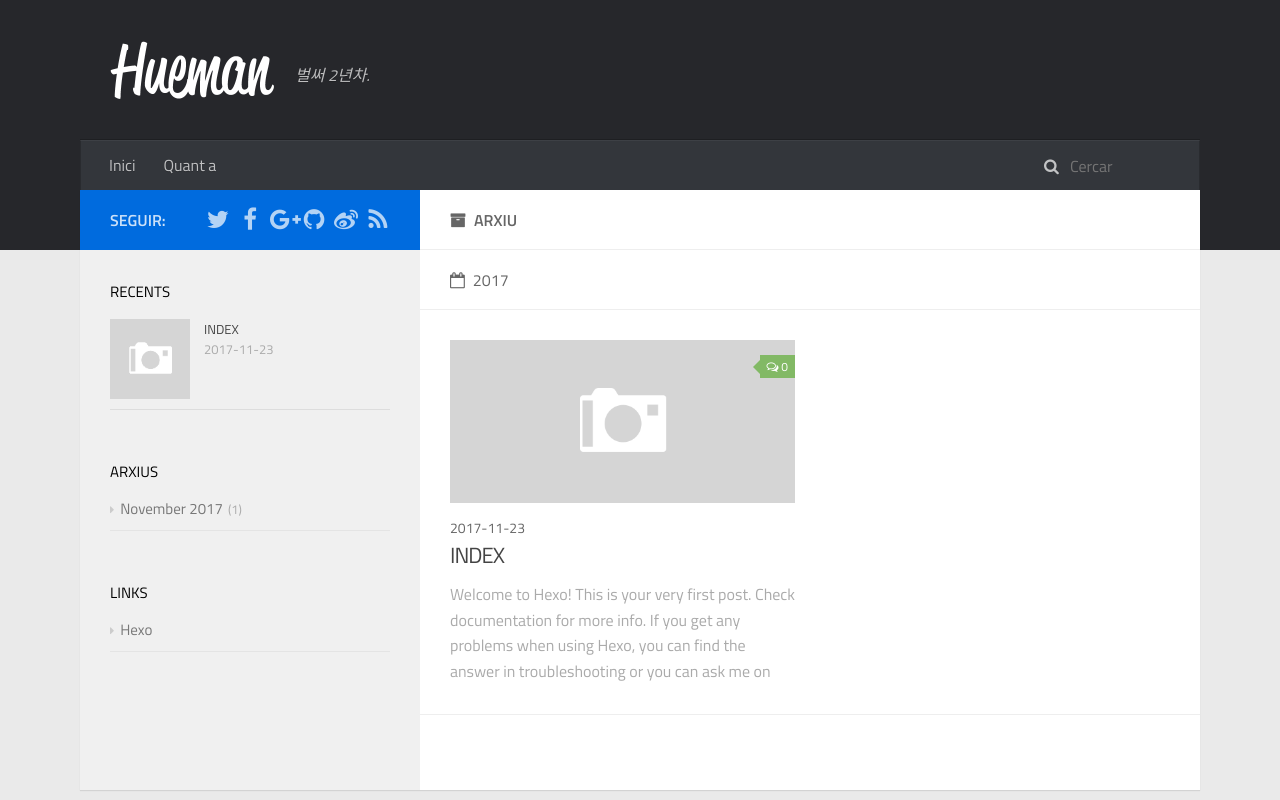
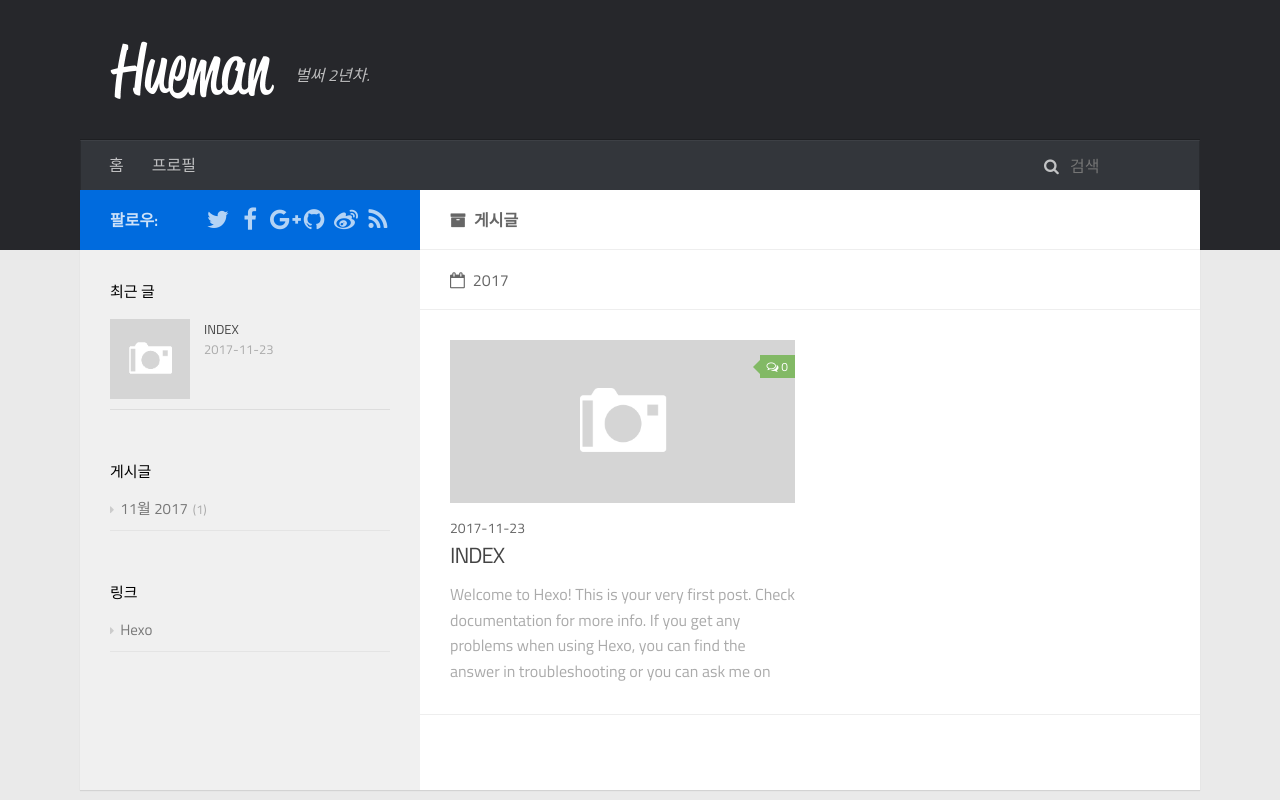
Before and after one commit to jjunyeok/jjunyeok.github.io, a plain HTML site: page archives/index.html in a window 1280 px wide. Shown: the top 800 px of the page. Drawn offline with Linux system fonts and the light colour scheme.

Commit message:
Site updated: 2017-11-24 18:22:30

```diff
--- a/archives/index.html
+++ b/archives/index.html
@@ -3,7 +3,7 @@
 <head>
     <meta charset="utf-8">
 
-    <title>Arxiu | 멍청이도 개발 할 수있다.</title>
+    <title>게시글 | 멍청이도 개발 할 수있다.</title>
 
     <meta name="viewport" content="width=device-width, initial-scale=1, maximum-scale=1">
 
@@ -11,6 +11,7 @@
 <meta property="og:title" content="멍청이도 개발 할 수있다.">
 <meta property="og:url" content="http://yoursite.com/archives/index.html">
 <meta property="og:site_name" content="멍청이도 개발 할 수있다.">
+<meta property="og:locale" content="ko">
 <meta name="twitter:card" content="summary">
 <meta name="twitter:title" content="멍청이도 개발 할 수있다.">
 
@@ -63,13 +64,13 @@
                         <ul id="main-nav">
 
                                 <li class="main-nav-list-item" >
-                                    <a class="main-nav-list-link" href="/">Inici</a>
+                                    <a class="main-nav-list-link" href="/">홈</a>
                                 </li>
 
 
 
                                 <li class="main-nav-list-item" >
-                                    <a class="main-nav-list-link" href="https://about.me/junhyeok">Quant a</a>
+                                    <a class="main-nav-list-link" href="https://about.me/junhyeok">프로필</a>
                                 </li>
 
                         </ul>
@@ -77,7 +78,7 @@
                             <div id="search-form-wrap">
 
     <form class="search-form">
-        <input type="text" class="ins-search-input search-form-input" placeholder="Cercar" />
+        <input type="text" class="ins-search-input search-form-input" placeholder="검색" />
         <button type="submit" class="search-form-submit"></button>
     </form>
     <div class="ins-search">
@@ -96,10 +97,10 @@
 (function (window) {
     var INSIGHT_CONFIG = {
         TRANSLATION: {
-            POSTS: 'Posts',
+            POSTS: '포스트',
             PAGES: 'Pages',
-            CATEGORIES: 'categories',
-            TAGS: 'etiquetes',
+            CATEGORIES: '카테고리',
+            TAGS: '태그',
             UNTITLED: '(Untitled)',
         },
         ROOT_URL: '/',
@@ -125,7 +126,7 @@
                         <div class="main-body-header">
     <h1 class="header">
 
-    <i class="icon fa fa-archive"></i>Arxiu
+    <i class="icon fa fa-archive"></i>게시글
     </h1>
 </div>
                         <div class="main-body-content">
@@ -200,7 +201,7 @@
                     <aside id="sidebar">
     <a class="sidebar-toggle" title="Expand Sidebar"><i class="toggle icon"></i></a>
     <div class="sidebar-top">
-        <p>seguir:</p>
+        <p>팔로우:</p>
         <ul class="social-links">
 
 
@@ -259,7 +260,7 @@
 
 
     <div class="widget-wrap">
-        <h3 class="widget-title">recents</h3>
+        <h3 class="widget-title">최근 글</h3>
         <div class="widget">
             <ul id="recent-post" class="">
 
@@ -293,9 +294,9 @@
 
 
     <div class="widget-wrap widget-list">
-        <h3 class="widget-title">arxius</h3>
+        <h3 class="widget-title">게시글</h3>
         <div class="widget">
-            <ul class="archive-list"><li class="archive-list-item"><a class="archive-list-link" href="/archives/2017/11/">November 2017</a><span class="archive-list-count">1</span></li></ul>
+            <ul class="archive-list"><li class="archive-list-item"><a class="archive-list-link" href="/archives/2017/11/">11월 2017</a><span class="archive-list-count">1</span></li></ul>
         </div>
     </div>
 
@@ -309,7 +310,7 @@
 
 
     <div class="widget-wrap widget-list">
-        <h3 class="widget-title">links</h3>
+        <h3 class="widget-title">링크</h3>
         <div class="widget">
             <ul>
 
```
Also changed, not shown: 2017/11/23/hello-world/index.html (+14 -13 lines), archives/2017/11/index.html (+14 -13 lines), archives/2017/index.html (+14 -13 lines), index.html (+13 -12 lines).
